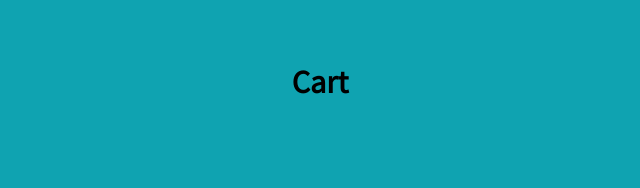
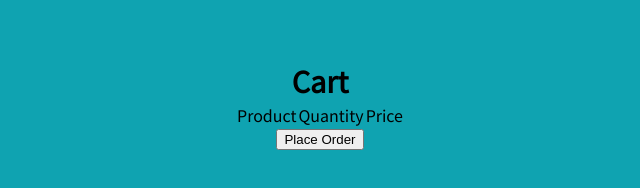
Before and after one commit to stamiesie/lab-06-e-commerce-site, a plain HTML site: page cart/index.html in a window 1280 px wide. Shown: the whole page, without its empty margins (320-960 px from the left). Drawn offline with Linux system fonts and the light colour scheme.

Commit message:
add table structure and button to html

```diff
--- a/cart/index.html
+++ b/cart/index.html
@@ -18,7 +18,14 @@
     <main class="inventory">
         <section class="main-section">
             <h2>Cart</h2>
-
+            <table>
+                <tr>
+                    <td>Product</td>
+                    <td>Quantity</td>
+                    <td>Price</td>
+                </tr>
+            </table>
+            <button>Place Order</button>
         </section>
     </main>
 
```
